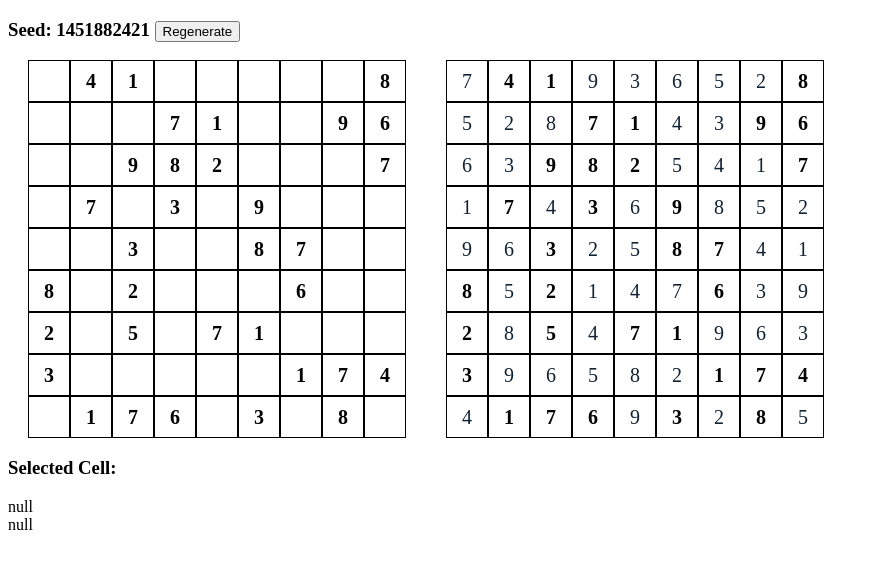
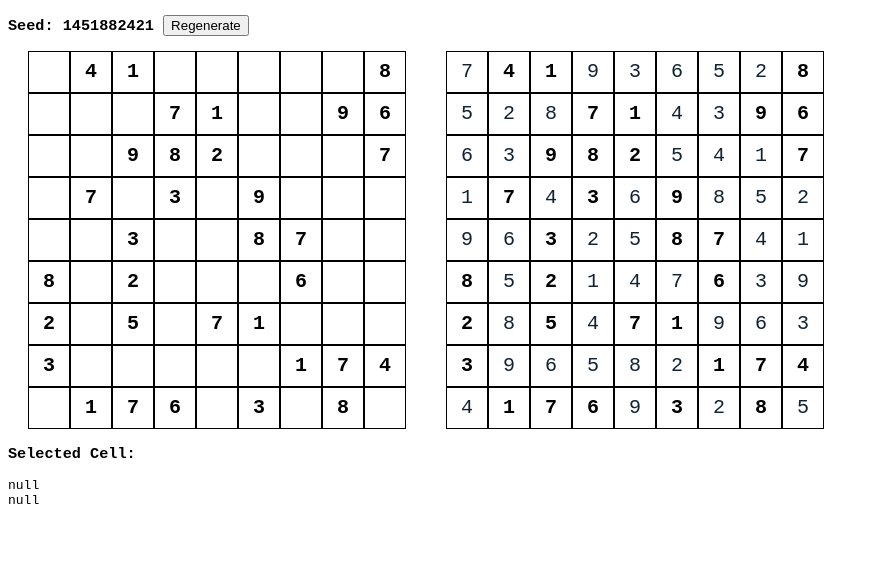
Before and after one commit to Seafnox/ngx-sudocu, an Angular app: page / in a window 1280 px wide. Shown: the top 568 px of the page, without its empty margins (0-879 px from the left). Built offline with nearby package versions, Linux system fonts and the light colour scheme.

Commit message:
change font

```diff
--- a/src/app/app.component.css
+++ b/src/app/app.component.css
@@ -0,0 +1,4 @@
+:host {
+  font-family: monospace;
+  display: block;
+}
```
